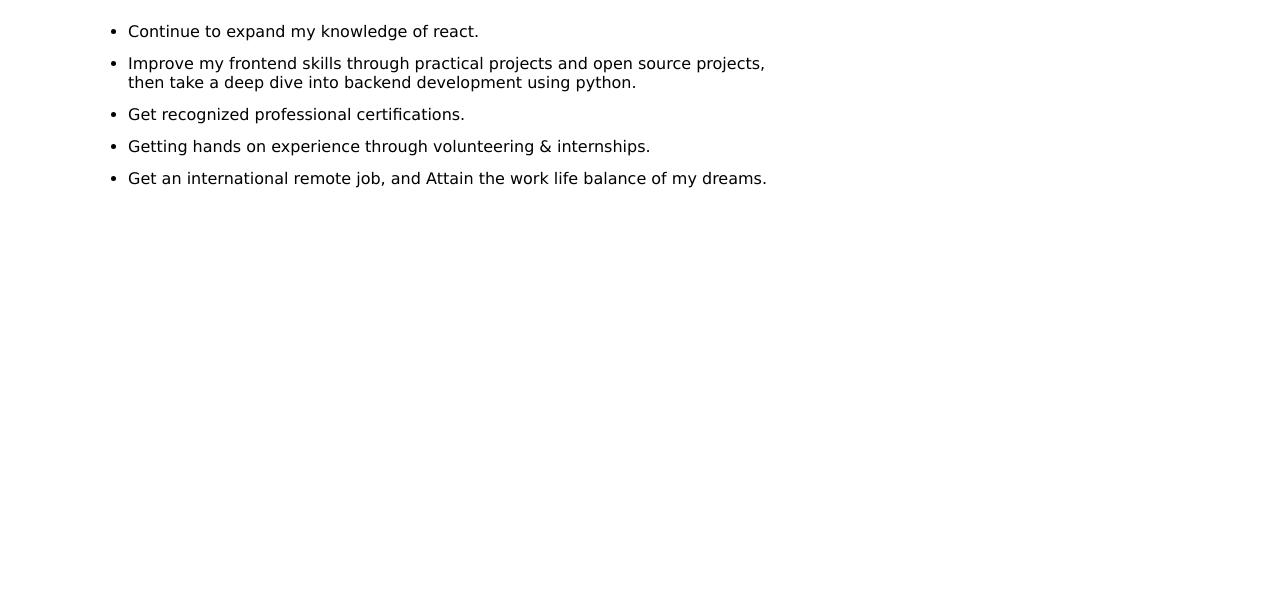
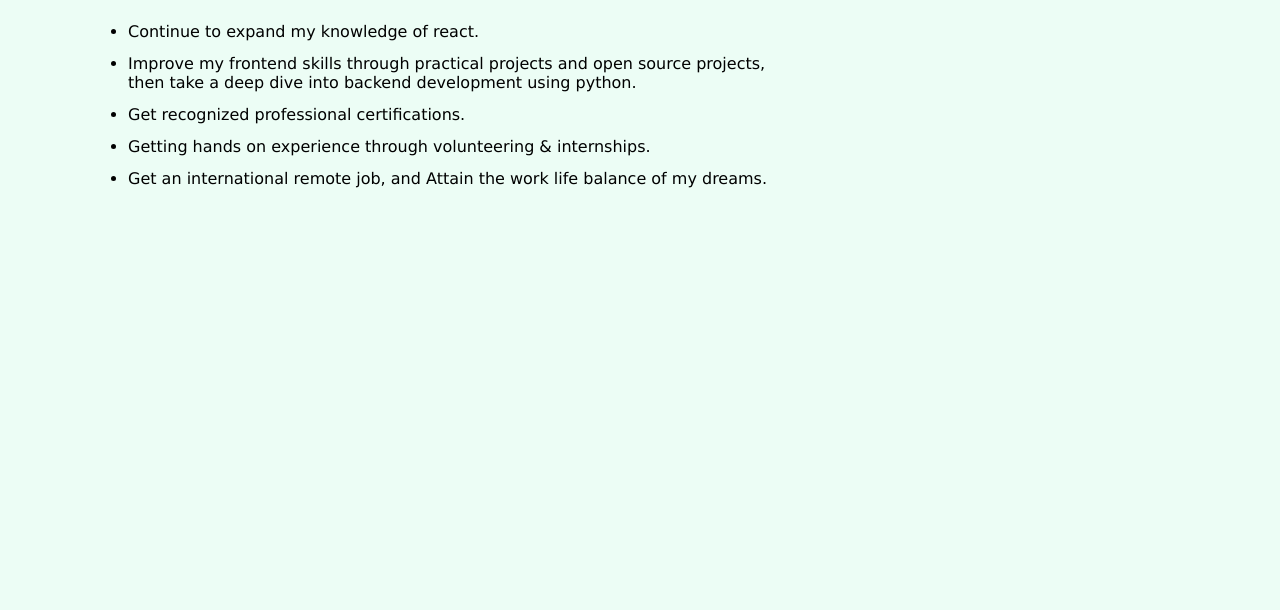
Before and after one commit to pejuameenat/Hng-task1, a plain HTML site: page index.html in a window 1280 px wide. Shown: the part 190-800 px from the top of the page. Drawn offline with Linux system fonts and the light colour scheme.

Commit message:
page  background color update

```diff
--- a/style.css
+++ b/style.css
@@ -3,6 +3,10 @@
     padding: 0;
     box-sizing: border-box;
     font-family: 'Lucida Sans', 'Lucida Sans Regular', 'Lucida Grande', 'Lucida Sans Unicode', sans-serif;
+}
+
+body {
+    background-color: #ecfdf5;
 }
 
 .nav-header {
@@ -60,6 +64,7 @@
 .hidden {
     display: none;
 }
+
 .centerLinks li {
     transition: 400ms ease-in;
     list-style: none;
```
